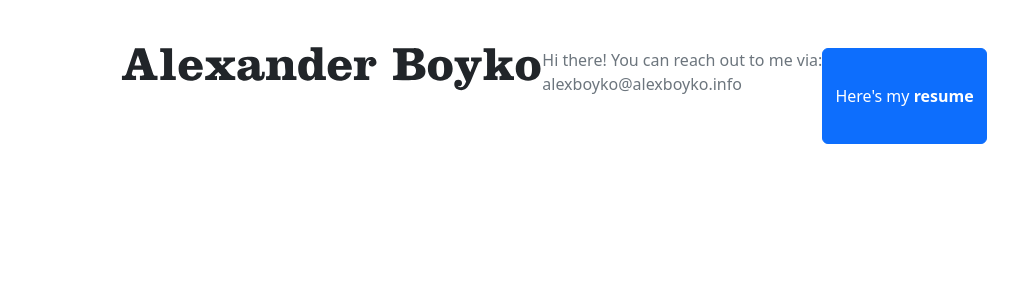
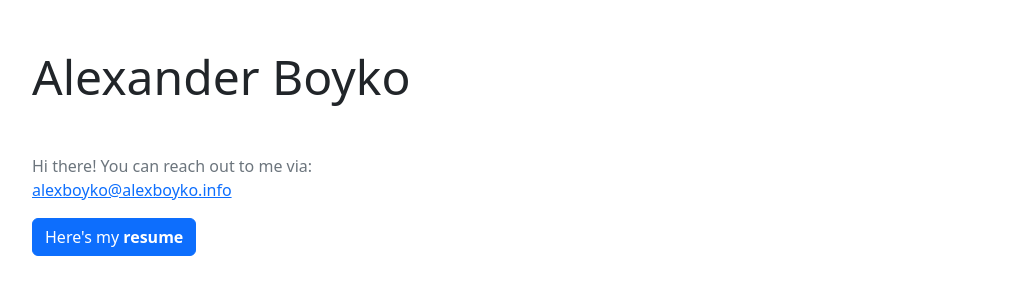
Before and after one commit to nexusboyko/nexusboyko.github.io, a plain HTML site: page index.html in a window 1280 px wide. Shown: the whole page, without its empty margins (86-1104 px from the left). Drawn offline with nearby package versions, Linux system fonts and the light colour scheme.

Commit message:
Update index.html

```diff
--- a/index.html
+++ b/index.html
@@ -14,19 +14,18 @@
   </head>
 
   <body>
-    <div class="container d-flex justify-content-center p-5">
+    <div class="container d-flex flex-column justify-content-center p-5">
       <h1 class="display-5 mb-5">Alexander Boyko</h1>
-      <p class="text-secondary">Hi there! <span>You can reach out to me via: <br> alexboyko@alexboyko.info</p>
+      <p class="text-secondary">
+        Hi there! You can reach out to me via: <br />
+        <u class="text-primary">alexboyko@alexboyko.info</u>
+      </p>
 
-      <button
-        type="button"
-        class="btn btn-primary"
-        href="Alexander Boyko - Resume (August 2022).pdf"
-      >
-        Here's my <strong>resume</strong>
-      </button>
-
-
+      <a href="Alexander Boyko - Resume (August 2022).pdf">
+        <button type="button" class="btn btn-primary">
+          Here's my <strong>resume</strong>
+        </button>
+      </a>
     </div>
 
     <!-- <div id="shim"></div>
@@ -61,13 +60,13 @@
       type="text/javascript"
       src="http://ajax.googleapis.com/ajax/libs/jquery/1.3.2/jquery.min.js"
     ></script>
-    <script type="text/javascript" src="js/cufon-yui.js"></script>
+    <!-- <script type="text/javascript" src="js/cufon-yui.js"></script> -->
     <script
       type="text/javascript"
       src="js/Clarendon_LT_Std_700.font.js"
     ></script>
-    <script type="text/javascript">
+    <!-- <script type="text/javascript">
       Cufon.replace('h1,h3', { fontFamily: 'Clarendon LT Std', hover: true });
-    </script>
+    </script> -->
   </body>
 </html>
```
